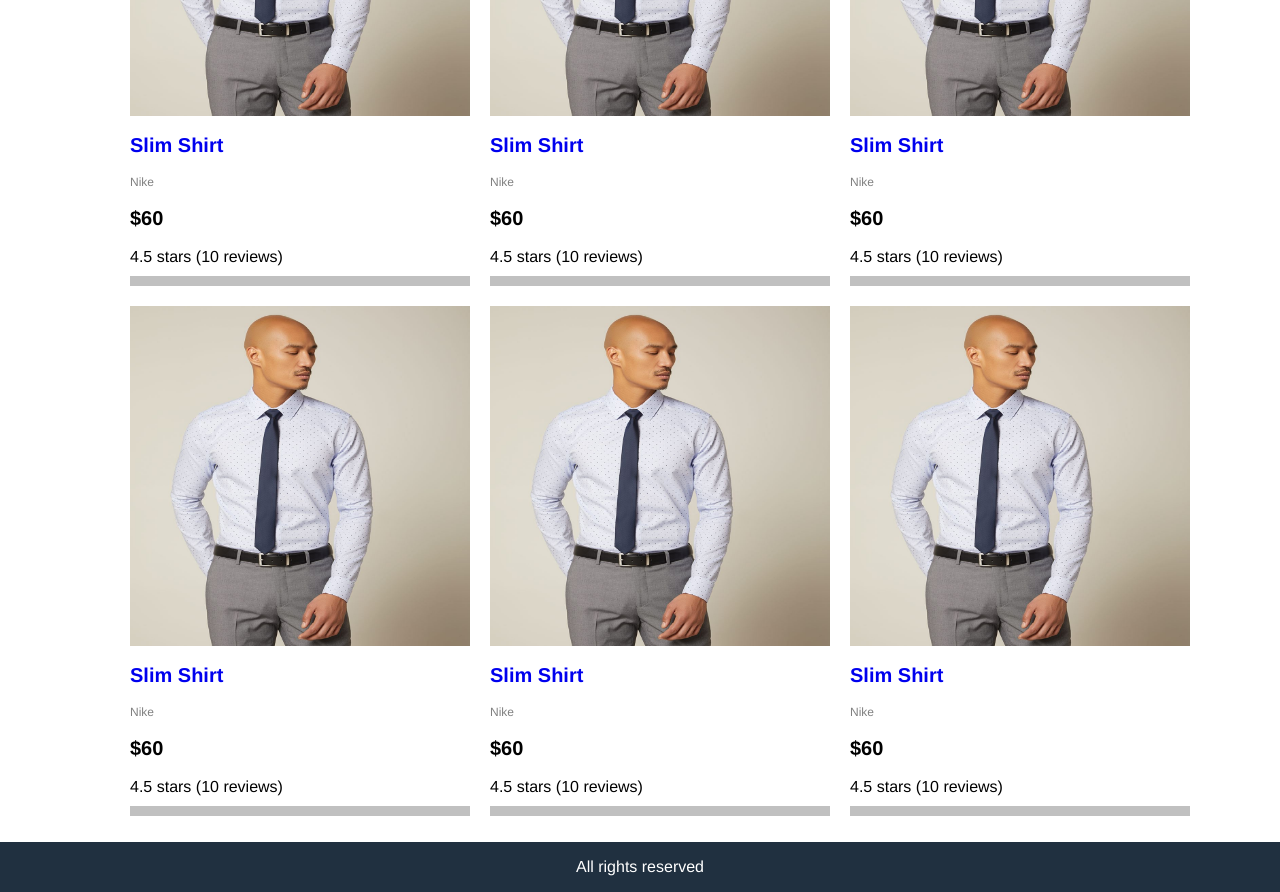
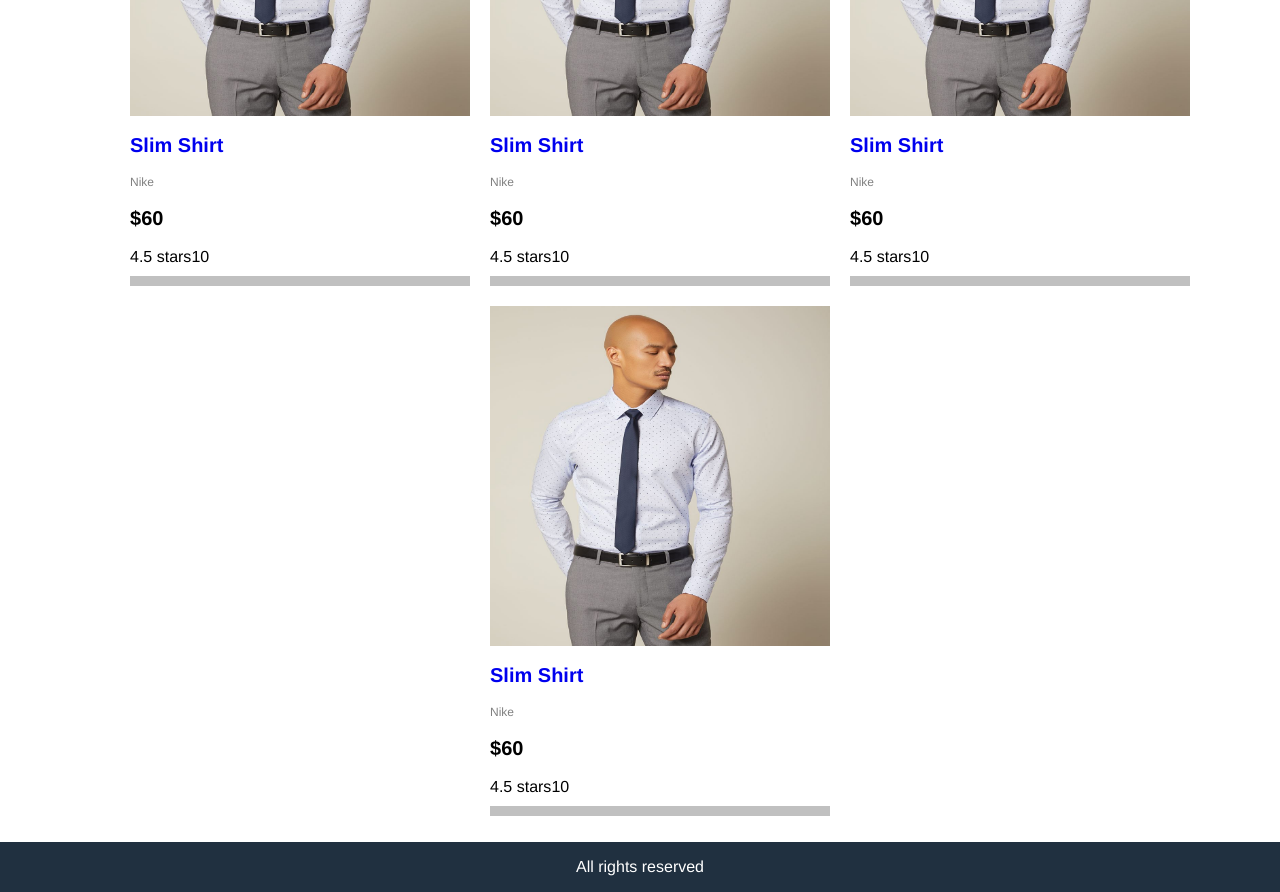
Before and after one commit to bipan82gill/amazon-clone, a React (Create React App) app in the folder frontend/: page / in a window 1280 px wide. Shown: the part 300-1192 px from the top of the page. Built offline with nearby package versions, Linux system fonts and the light colour scheme.

Commit message:
adding products array

```diff
--- a/frontend/src/App.js
+++ b/frontend/src/App.js
@@ -1,5 +1,5 @@
 import React from 'react';
-
+import data from './data';
 import './App.css';
 
 function App() {
@@ -39,78 +39,19 @@
     <main className="main">
         <div className="content">
             <ul className ="products">
+             { data.products.map(product =>
                 <li>
-                <div className="product">
-                <img className ="product-image" src="./images/slim-1.jpg"alt="product"/>
-                <div className="product-name">
-                    <a href="product.html">Slim Shirt</a>
-                    </div>
-                <div className="product-brand">Nike</div>
-                <div className="product-price">$60</div>
-                <div className="product-rating">4.5 stars (10 reviews)</div>
-            </div>
-                </li>
-
-                <li>
-                    <div className="product">
-                    <img className ="product-image" src="./images/slim-1.jpg"alt="product"/>
-                    <div className="product-name">
-                        <a href="product.html">Slim Shirt</a>
-                        </div>
-                    <div className="product-brand">Nike</div>
-                    <div className="product-price">$60</div>
-                    <div className="product-rating">4.5 stars (10 reviews)</div>
-                </div>
-                    </li>
-
-                    <li>
-                        <div className="product">
-                        <img className ="product-image" src="./images/slim-1.jpg"alt="product"/>
-                        <div className="product-name">
-                            <a href="product.html">Slim Shirt</a>
-                            </div>
-                        <div className="product-brand">Nike</div>
-                        <div className="product-price">$60</div>
-                        <div className="product-rating">4.5 stars (10 reviews)</div>
-                    </div>
-                        </li>
-
-                        <li>
-                            <div className="product">
-                            <img className ="product-image" src="./images/slim-1.jpg"alt="product"/>
-                            <div className="product-name">
-                                <a href="product.html">Slim Shirt</a>
-                                </div>
-                            <div className="product-brand">Nike</div>
-                            <div className="product-price">$60</div>
-                            <div className="product-rating">4.5 stars (10 reviews)</div>
-                        </div>
-                            </li>
-
-                            <li>
-                                <div className="product">
-                                <img className ="product-image" src="./images/slim-1.jpg"alt="product"/>
-                                <div className="product-name">
-                                    <a href="product.html">Slim Shirt</a>
-                                    </div>
-                                <div className="product-brand">Nike</div>
-                                <div className="product-price">$60</div>
-                                <div className="product-rating">4.5 stars (10 reviews)</div>
-                            </div>
-                                </li>
-
-                                <li>
-                                    <div className="product">
-                                    <img className ="product-image" src="./images/slim-1.jpg"alt="product"/>
-                                    <div className="product-name">
-                                        <a href="product.html">Slim Shirt</a>
-                                        </div>
-                                    <div className="product-brand">Nike</div>
-                                    <div className="product-price">$60</div>
-                                    <div className="product-rating">4.5 stars (10 reviews)</div>
-                                </div>
-                                    </li>
-
+                  <div className="product">
+                  <img className ="product-image" src={product.image} alt="product"/>
+                  <div className="product-name">
+                      <a href="product.html">{product.name}</a>
+                      </div>
+             <div className="product-brand">{product.brand}</div>
+                  <div className="product-price">${product.price}</div>
+             <div className="product-rating">{product.rating} stars{product.numReviews}</div>
+                  </div>
+                </li>)
+            }
             </ul>
         </div>
 
--- /dev/null
+++ b/frontend/src/data.js
@@ -0,0 +1,39 @@
+export default  {
+    products :[{
+        name: 'Slim Shirt',
+        category: 'Shirts',
+        image:'/images/slim-1.jpg',
+        price: 60,
+        brand:'Nike',
+        rating: 4.5,
+        numReviews:10
+    },
+    {
+        name: 'Slim Shirt',
+        category: 'Shirts',
+        image:'/images/slim-1.jpg',
+        price: 60,
+        brand:'Nike',
+        rating: 4.5,
+        numReviews:10
+    },
+    {
+        name: 'Slim Shirt',
+        category: 'Shirts',
+        image:'/images/slim-1.jpg',
+        price: 60,
+        brand:'Nike',
+        rating: 4.5,
+        numReviews:10
+    },
+    {
+        name: 'Slim Shirt',
+        category: 'Shirts',
+        image:'/images/slim-1.jpg',
+        price: 60,
+        brand:'Nike',
+        rating: 4.5,
+        numReviews:10
+    }
+]
+}
```
Also changed, not shown: 1 other file (tests, documents, lock files or other folders).
